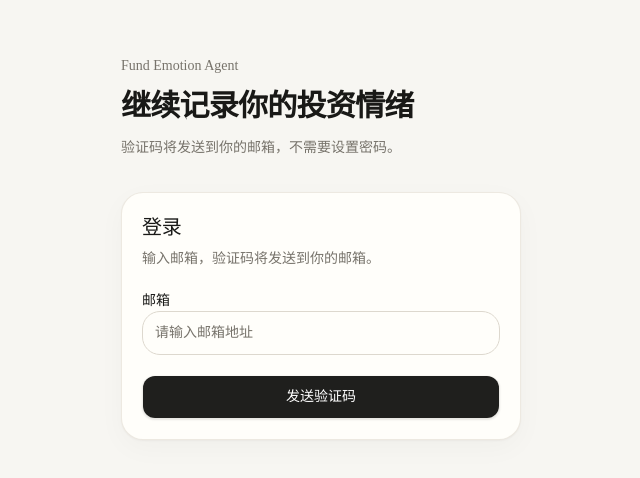
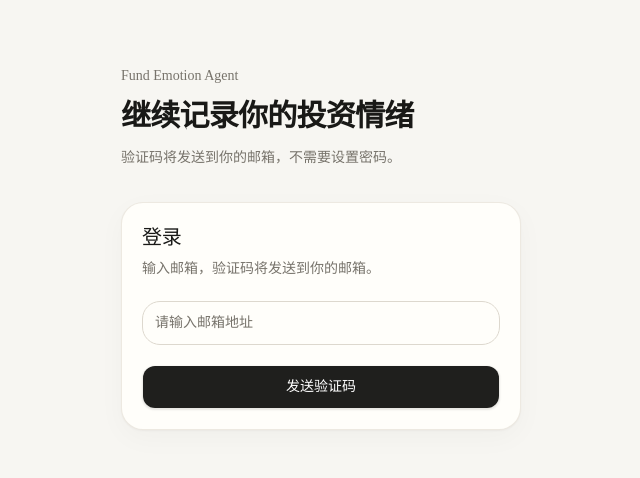
Before and after one commit to AndanteWU/fund-emotion-agent-web, a Next.js app: page /login in a window 1280 px wide. Shown: the part 152-630 px from the top of the page, without its empty margins (319-959 px from the left). Built offline with nearby package versions, Linux system fonts and the light colour scheme; no server answers.

Commit message:
Remove duplicate login field labels

```diff
--- a/src/features/auth/components/LoginForm.tsx
+++ b/src/features/auth/components/LoginForm.tsx
@@ -148,7 +148,7 @@ export default function LoginForm({
         <form className="space-y-5" onSubmit={handleSubmit} noValidate>
           {stage === "email" ? (
             <div className="space-y-2">
-              <label htmlFor="email" className="text-sm font-medium">
+              <label htmlFor="email" className="sr-only">
                 邮箱
               </label>
               <input
@@ -173,7 +173,7 @@ export default function LoginForm({
             </div>
           ) : (
             <div className="space-y-2">
-              <label htmlFor="otp" className="text-sm font-medium">
+              <label htmlFor="otp" className="sr-only">
                 6 位验证码
               </label>
               <input
```
